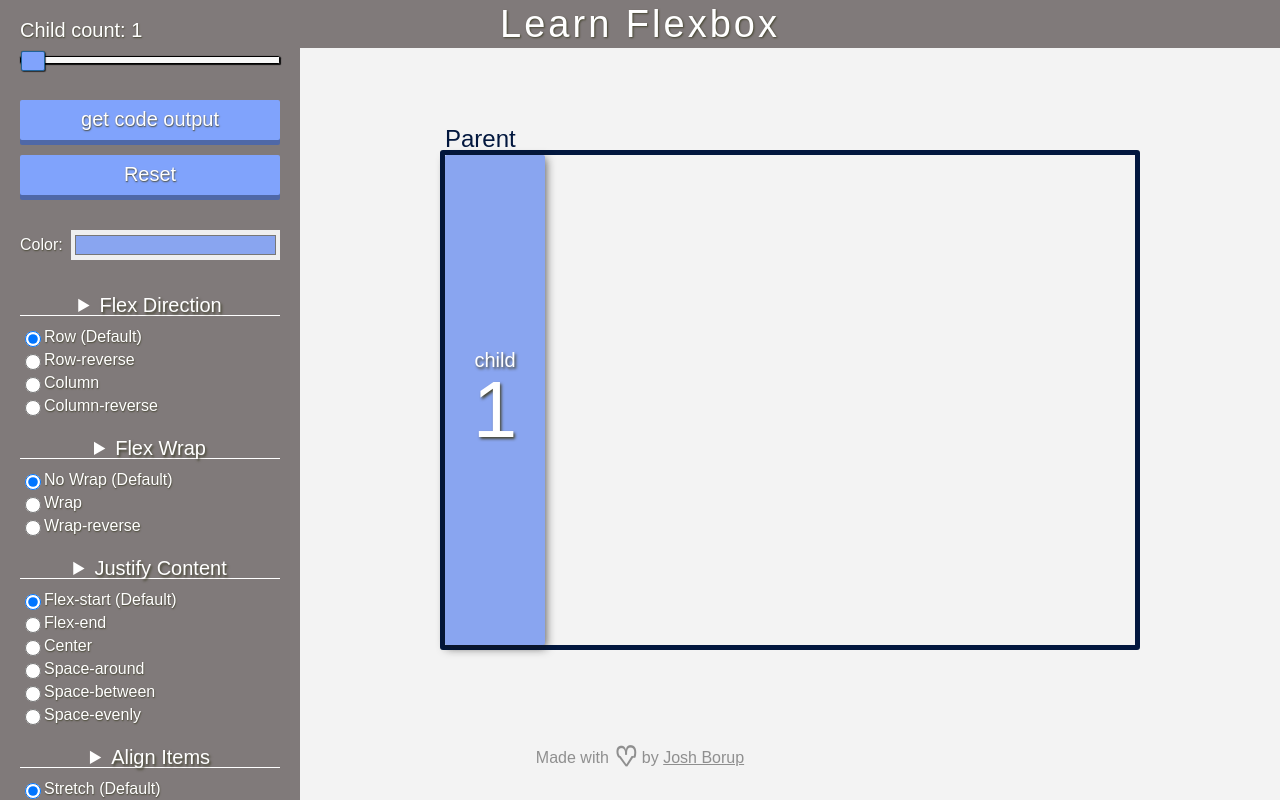
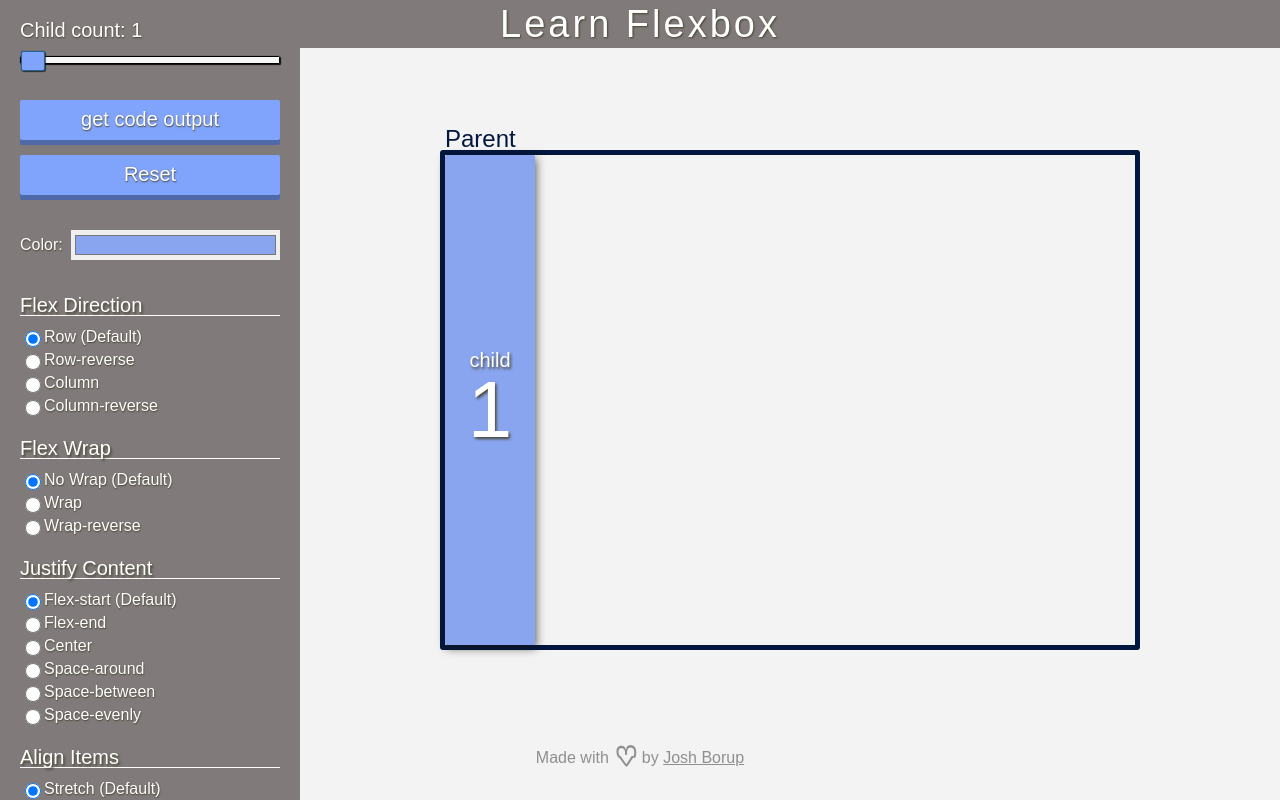
Before and after one commit to joshborup/learnflexbox.org, a React (Create React App) app: page / in a window 1280 px wide. Built offline with nearby package versions, Linux system fonts and the light colour scheme.

Commit message:
added the rest of flex options

```diff
--- a/src/App.js
+++ b/src/App.js
@@ -61,8 +61,9 @@ class App extends Component {
 
      return {
           background: this.state.color,
-          padding:'30px',
           boxShadow: '1px 3px 10px rgba(21, 21, 21, .7)',
+          minWidth:this.state[`div-${div + 1}-flex-basis`] ? 0 : '90px',
+          minHeight:'90px',
           display: 'flex',
           justifyContent: 'center',
           alignItems: 'center',
@@ -72,6 +73,9 @@ class App extends Component {
           color: 'white',
           textShadow: '1.5px 1.5px 3px rgb(70,70,50)',
           borderRadius: '2px',
+          flexGrow: this.state[`div-${div + 1}-flex-grow`],
+          flexShrink: this.state[`div-${div + 1}-flex-shrink`],
+          flexBasis: this.state[`div-${div + 1}-flex-basis`] ? this.state[`div-${div + 1}-flex-basis`] + 'px': '90px',
           order: this.state[`div-${div + 1}-order`],
           marginTop: this.state[`div-${div + 1}-margin-top`] ? this.state[`div-${div + 1}-margin-top`] + 'px' : 0,
           marginRight: this.state[`div-${div + 1}-margin-right`] ? this.state[`div-${div + 1}-margin-right`] + 'px' : 0,
@@ -105,10 +109,10 @@ class App extends Component {
       },
       child: {
           background: this.state.color,
-          minWidth:'100px',
-          minHeight:"100px",
           boxShadow: '1px 3px 10px rgba(21, 21, 21, .7)',
           display: 'flex',
+          minWidth:this.state[`div-1-flex-basis`] ? 0 : '90px',
+          minHeight:'90px',
           justifyContent: 'center',
           alignItems: 'center',
           fontSize: '80px',
@@ -116,6 +120,9 @@ class App extends Component {
           textShadow: '1.5px 1.5px 3px rgb(70,70,50)',
           borderRadius: '2px',
           margin: '0px',
+          flexGrow:this.state['div-1-flex-grow'],
+          flexShrink:this.state['div-1-flex-shrink'],
+          flexBasis: this.state[`div-1-flex-basis`] ?  this.state[`div-1-flex-basis`] + 'px' : '90px',
           order: this.state['div-1-order'],
           flex: this.state['div-1'],
           alignSelf: this.state[`div-1-align-self`],
@@ -144,15 +151,34 @@ class App extends Component {
     let divInputs = this.state.childrenArray.map(div => {
          return <div key={div} className='child-container'>
                   <h2>Child {div + 1}</h2>
-                  <div className='child-flex-options'>
-                    <h3>Flex:</h3>
-                    <div>Flex: <input type='number' placeholder='example: 1' onChange={(e)=>this.inputChangeHandler(e.target.name, e.target.value)} key={div + 1} name={`div-${div + 1}`} value={this.state[`div-${div + 1}`]}/></div>
-                  </div>
+                  <h3>Flex:</h3>
+                  <details>
+                    <summary>
+                      <div className='child-flex-options'>
+
+                        <div>Flex: <input type='number' placeholder='example: 1' onChange={(e)=>this.inputChangeHandler(e.target.name, e.target.value)} key={div + 1} name={`div-${div + 1}`} value={this.state[`div-${div + 1}`]}/></div>
+                      </div>
+                    </summary>
+
+                    <div className='child-flex-options order'>
+                      <div>Flex-Basis: <input type='number' placeholder='example: 1' onChange={(e)=>this.inputChangeHandler(e.target.name, e.target.value)} key={div + 1} name={`div-${div + 1}-flex-basis`} value={this.state[`div-${div + 1}-flex-basis`]}/>{' px'}</div>
+                    </div>
+
+                    <div className='child-flex-options order'>
+                      <div>Flex-Grow: <input type='number' placeholder='example: 1' onChange={(e)=>this.inputChangeHandler(e.target.name, e.target.value)} key={div + 1} name={`div-${div + 1}-flex-grow`} value={this.state[`div-${div + 1}-flex-grow`]}/></div>
+                    </div>
+
+                    <div className='child-flex-options order'>
+                      <div>Flex-Shrink: <input type='number' placeholder='example: 1' onChange={(e)=>this.inputChangeHandler(e.target.name, e.target.value)} key={div + 1} name={`div-${div + 1}-flex-shrink`} value={this.state[`div-${div + 1}-flex-shrink`]}/></div>
+                    </div>
+                  </details>
 
                   <div className='child-flex-options order'>
                     <h3>Order:</h3>
                     <div>Order: <input type='number' placeholder='example: 1' onChange={(e)=>this.inputChangeHandler(e.target.name, e.target.value)} key={div + 1} name={`div-${div + 1}-order`} value={this.state[`div-${div + 1}-order`]}/></div>
                   </div>
+
+
 
                   <div className='child-flex-options'>
                     <AlignSelf changeHandler={this.inputChangeHandler} alignSelf={this.state[`div-${div + 1}-align-self`]} propName={`div-${div + 1}-align-self`} />
@@ -164,18 +190,22 @@ class App extends Component {
                       <div>
                         <label>Top: </label>
                         <input type='number' placeholder='Top' onChange={(e)=>this.inputChangeHandler(e.target.name, e.target.value)} key={div + 1} name={`div-${div + 1}-margin-top`} value={this.state[`div-${div + 1}-margin-top`]}/>
+                        &nbsp;{' px'}
                       </div>
                       <div>
                         <label>Right: </label>
                       <input type='number' placeholder='right' onChange={(e)=>this.inputChangeHandler(e.target.name, e.target.value)} key={div + 1} name={`div-${div + 1}-margin-right`} value={this.state[`div-${div + 1}-margin-right`]}/>
+                      &nbsp;{' px'}
                       </div>
                       <div>
-                        <label>Bottom: </label>
+                        <label>Bottom:&nbsp; </label>
                         <input type='number' placeholder='bottom' onChange={(e)=>this.inputChangeHandler(e.target.name, e.target.value)} key={div + 1} name={`div-${div + 1}-margin-bottom`} value={this.state[`div-${div + 1}-margin-bottom`]}/>
+                        &nbsp;{' px'}
                       </div>
                       <div>
                         <label>Left: </label>
                       <input type='number' placeholder='left' onChange={(e)=>this.inputChangeHandler(e.target.name, e.target.value)} key={div + 1} name={`div-${div + 1}-margin-left`} value={this.state[`div-${div + 1}-margin-left`]}/>
+                      &nbsp;{' px'}
                       </div>
                     </div>
                   </div>
--- a/src/components/CssOutput.js
+++ b/src/components/CssOutput.js
@@ -7,9 +7,12 @@ const CssOutput = (props) => {
 
     let childCss = props.count ? props.count.map(div => {
         return `.child-${div+1} {
+            align-self: ${props['div-' + (+ div + 1) + '-align-self'] || 'stretch'};
+            order: ${+props['div-' + (+ div + 1) + '-order'] || 0};
+            flex-basis: ${props['div-' + (+ div + 1) + '-flex-basis'] ? props['div-' + (+ div + 1) + '-flex-basis']  + ' px' : '90 px'};
+            flex-grow: ${props['div-' + (+ div + 1) + '-flex-grow'] || 0};
+            flex-shrink: ${props['div-' + (+ div + 1) + '-flex-shrink'] || 0};
             flex: ${+props['div-' + (+ div + 1)] || 0};
-            order: ${+props['div-' + (+ div + 1) + '-order'] || 0};
-            align-self: ${props['div-' + (+ div + 1) + '-align-self'] || 'stretch'};
         }
         `}).join('') : '';
 
--- a/src/components/sidebar.css
+++ b/src/components/sidebar.css
@@ -11,9 +11,18 @@
   flex-direction: column;
   align-items: flex-start;
   overflow: scroll; }
+  .side-bar-container h3 {
+    font-size: 20px;
+    text-align: center; }
   .side-bar-container details {
     margin-bottom: 5px;
     transition: .4s; }
+    .side-bar-container details summary {
+      display: flex;
+      align-items: center; }
+      .side-bar-container details summary .child-flex-options {
+        display: flex;
+        align-items: center; }
     .side-bar-container details p {
       background: #505050;
       padding: 10px;
--- a/src/components/sidebar.scss
+++ b/src/components/sidebar.scss
@@ -13,9 +13,27 @@
     align-items: flex-start;
     overflow: scroll;
 
+    h3{
+        font-size: 20px;
+        text-align: center;
+    }
+
     details{
         margin-bottom: 5px;
         transition: .4s;
+
+        summary {
+            display: flex;
+            align-items: center;
+
+            .child-flex-options {
+                display: flex;
+                    align-items: center;
+                div {
+
+                }
+            }
+        }
         p{
             background: rgb(80, 80, 80);
             padding: 10px;
```
